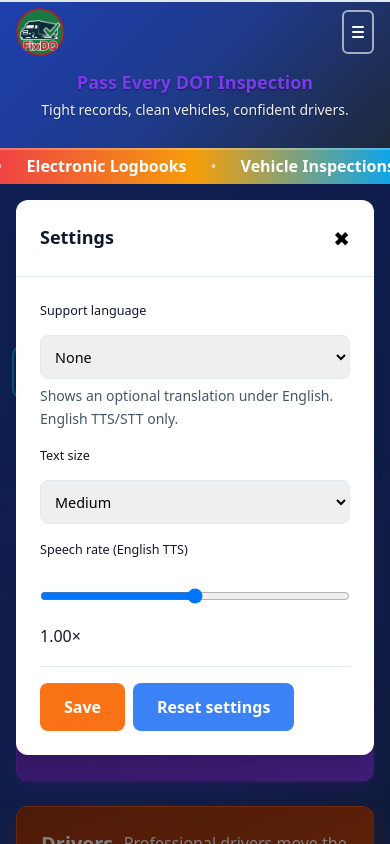
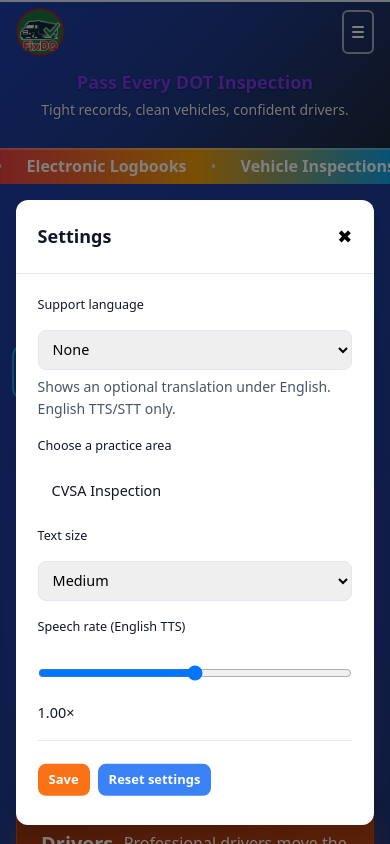
Before and after one commit to Cocodog2014/fixdq-Prod, a React (Vite) app: page /english-proficiency in a window 390 px wide. Both pictures are taken after a click on the button "⚙️ Settings". Shown: the top 844 px of the page. Built offline with nearby package versions, Linux system fonts and the light colour scheme.

Commit message:
fixed the modal positiong fro mobile

```diff
--- a/src/pages/EnglishProficiency/EnglishProficiency.css
+++ b/src/pages/EnglishProficiency/EnglishProficiency.css
@@ -150,21 +150,29 @@
 }
 
 /* Modal */
-.ep-modal { position: fixed; inset: 0; background: rgba(0,0,0,0.5); display: flex; align-items: center; justify-content: center; padding: var(--spacing-md); }
-.ep-modal-content { width: 100%; max-width: 560px; background: var(--color-white); color: var(--color-gray-900); border-radius: var(--radius-xl); overflow: hidden; box-shadow: var(--shadow-lg); }
-/* Mobile: offset modal content from sticky ribbons/banners */
+.ep-modal { position: fixed; inset: 0; background: rgba(0,0,0,0.5); display: flex; align-items: center; justify-content: center; padding: var(--spacing-md); z-index: 2000; }
+.ep-modal-content { width: 100%; max-width: 560px; background: var(--color-white); color: var(--color-gray-900); border-radius: var(--radius-xl); overflow: hidden; box-shadow: var(--shadow-lg); font-size: 0.9em; }
+/* Mobile: offset modal content from sticky ribbons/banners and keep actions visible */
 @media (max-width: 767px) {
-  /* Push modal further down on small screens to clear ribbons/banners */
-  .ep-modal { align-items: flex-start; padding-top: clamp(128px, 25vh, 200px); }
-  .ep-modal-content { margin-bottom: var(--spacing-md); }
+  /* Offset modal below the moving ribbon and respect safe-area inset */
+  .ep-modal { align-items: flex-start; padding-top: calc(env(safe-area-inset-top, 0px) + clamp(76px, 30vh, 200px)); }
+  .ep-modal-content { margin-bottom: var(--spacing-md); max-height: 74vh; display: flex; flex-direction: column; }
+  .ep-modal-body { overflow-y: auto; padding-bottom: calc(var(--spacing-lg) + 50px); }
+  /* Make actions stick to bottom of the modal content */
+  .ep-actions-row { position: sticky; bottom: 0; background: var(--color-white); padding-top: var(--spacing-sm); padding-bottom: var(--spacing-sm); }
 }
-.ep-modal-header { display: flex; align-items: center; justify-content: space-between; padding: var(--spacing-md) var(--spacing-lg); border-bottom: 1px solid var(--color-gray-200); }
-.ep-modal-body { padding: var(--spacing-lg); }
-.ep-close { background: transparent; border: none; font-size: 20px; cursor: pointer; }
+.ep-modal-header { display: flex; align-items: center; justify-content: space-between; padding: calc(var(--spacing-md) * 0.9) calc(var(--spacing-lg) * 0.9); border-bottom: 1px solid var(--color-gray-200); }
+.ep-modal-body { padding: calc(var(--spacing-lg) * 0.9); }
+.ep-close { background: transparent; border: none; font-size: 18px; cursor: pointer; }
 .ep-field { display: grid; gap: 6px; margin-bottom: var(--spacing-md); }
 .ep-field select { min-height: 44px; }
 .ep-help { color: var(--color-gray-600); font-size: var(--font-size-sm); }
 .ep-divider { height: 1px; background: var(--color-gray-200); margin: var(--spacing-md) 0; }
+
+/* Slightly compact controls within modal (10% smaller) */
+.ep-modal-content .ep-field select { min-height: 40px; }
+.ep-modal-content .btn-sm { min-height: 32px; padding: 7px 11px; font-size: 0.9em; }
+.ep-modal-content .ep-actions-row { padding-top: calc(var(--spacing-sm) * 0.9); padding-bottom: calc(var(--spacing-sm) * 0.9); }
 
 /* Actions row for settings */
 .ep-actions-row { display: flex; gap: var(--spacing-sm); align-items: center; flex-wrap: wrap; }
--- a/src/pages/EnglishProficiency/EnglishProficiency.jsx
+++ b/src/pages/EnglishProficiency/EnglishProficiency.jsx
@@ -246,6 +246,18 @@ export default function EnglishProficiency() {
                 <p className="ep-help">Shows an optional translation under English. English TTS/STT only.</p>
               </div>
 
+              {/* Choose a practice area (mobile modal) */}
+              <div className="ep-field">
+                <label htmlFor="ep-category-modal">Choose a practice area</label>
+                <div className="ep-row">
+                  <select id="ep-category-modal" value={category} onChange={(e) => setCategory(e.target.value)}>
+                    {CATEGORIES.map((c) => (
+                      <option key={c.value} value={c.value}>{c.label}</option>
+                    ))}
+                  </select>
+                </div>
+              </div>
+
               <div className="ep-field">
                 <label htmlFor="ep-text-size">Text size</label>
                 <select id="ep-text-size" value={textSize} onChange={(e) => setTextSize(e.target.value)}>
```
